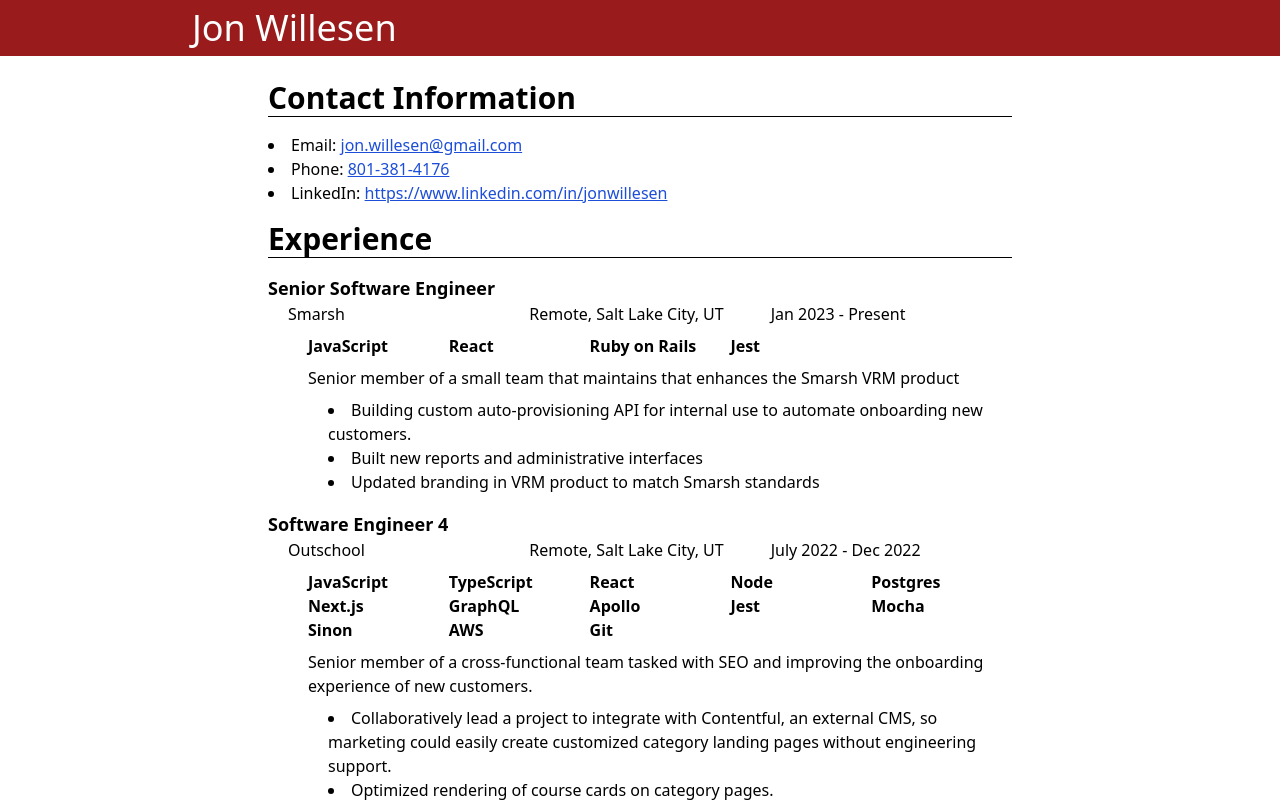
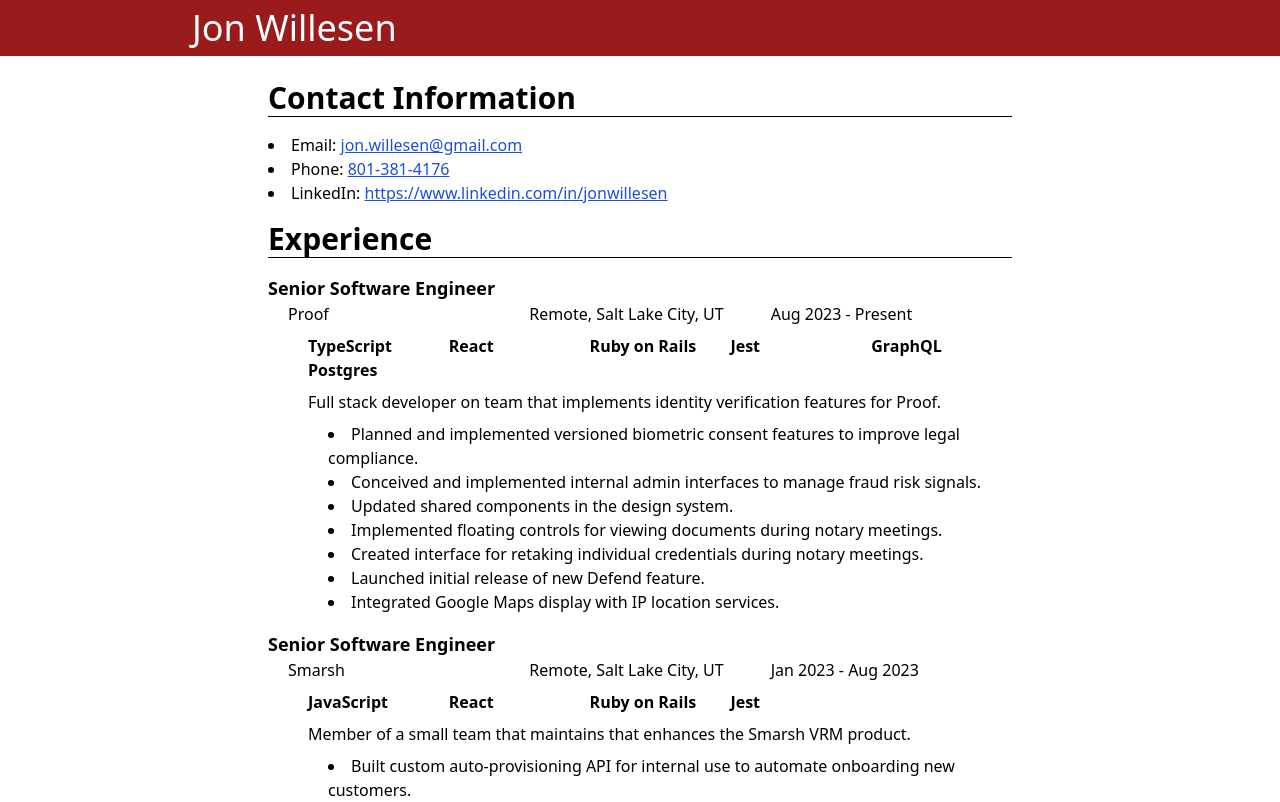
Before and after one commit to jwillesen/home, a React (Vite) app: page /resume in a window 1280 px wide. Shown: the top 802 px of the page. Built offline with nearby package versions, Linux system fonts and the light colour scheme; some icons are missing.

Commit message:
Updated with experience from Proof
- Also made the prior experience section smaller with less details
  before 2009

```diff
--- a/src/components/resume/experience-summary.tsx
+++ b/src/components/resume/experience-summary.tsx
@@ -10,8 +10,8 @@
   return (
     <>
       <SectionHeader>Experience</SectionHeader>
-      {experiences.map((experience, index) => (
-        <ExperienceItem key={index} experience={experience} />
+      {experiences.map((experience) => (
+        <ExperienceItem key={experience.dates} experience={experience} />
       ))}
     </>
   )
--- a/src/components/resume/experience.tsx
+++ b/src/components/resume/experience.tsx
@@ -1,4 +1,3 @@
-/* eslint-disable react/no-unescaped-entities */
 import type { ReactNode } from "react"
 
 export type ExperienceBullet = ReactNode | ExperienceBullet[]
@@ -16,25 +15,67 @@
 
 export const experiences: Experience[] = [
   {
+    business: "Proof",
+    title: "Senior Software Engineer",
+    dates: "Aug 2023 - Present",
+    duration: "current",
+    location: "Remote, Salt Lake City, UT",
+    skills: [
+      "TypeScript",
+      "React",
+      "Ruby on Rails",
+      "Jest",
+      "GraphQL",
+      "Postgres",
+    ],
+    summary: (
+      <>
+        Full stack developer on team that implements identity verification
+        features for Proof.
+      </>
+    ),
+    bullets: [
+      <>
+        Planned and implemented versioned biometric consent features to improve
+        legal compliance.
+      </>,
+      <>
+        Conceived and implemented internal admin interfaces to manage fraud risk
+        signals.
+      </>,
+      <>Updated shared components in the design system.</>,
+      <>
+        Implemented floating controls for viewing documents during notary
+        meetings.
+      </>,
+      <>
+        Created interface for retaking individual credentials during notary
+        meetings.
+      </>,
+      <>Launched initial release of new Defend feature.</>,
+      <>Integrated Google Maps display with IP location services.</>,
+    ],
+  },
+  {
     business: "Smarsh",
     title: "Senior Software Engineer",
-    dates: "Jan 2023 - Present",
-    duration: "current",
+    dates: "Jan 2023 - Aug 2023",
+    duration: "8 mos",
     location: "Remote, Salt Lake City, UT",
     skills: ["JavaScript", "React", "Ruby on Rails", "Jest"],
     summary: (
       <>
-        Senior member of a small team that maintains that enhances the Smarsh
-        VRM product
+        Member of a small team that maintains that enhances the Smarsh VRM
+        product.
       </>
     ),
     bullets: [
       <>
-        Building custom auto-provisioning API for internal use to automate
+        Built custom auto-provisioning API for internal use to automate
         onboarding new customers.
       </>,
-      <>Built new reports and administrative interfaces</>,
-      <>Updated branding in VRM product to match Smarsh standards</>,
+      <>Built new reports and administrative interfaces.</>,
+      <>Updated branding in VRM product to match Smarsh standards.</>,
     ],
   },
   {
@@ -56,12 +97,11 @@
       "Mocha",
       "Sinon",
       "AWS",
-      "Git",
     ],
     summary: (
       <>
-        Senior member of a cross-functional team tasked with SEO and improving
-        the onboarding experience of new customers.
+        Member of a cross-functional team tasked with SEO and improving the
+        onboarding experience of new customers.
       </>
     ),
     bullets: [
@@ -81,7 +121,6 @@
     duration: "1 yr, 1 mo",
     location: "Remote, Salt Lake City, UT",
     skills: [
-      "JavaScript",
       "TypeScript",
       "React",
       "Node",
@@ -93,7 +132,6 @@
       "Webpack",
       "Jest",
       "AWS",
-      "Git",
     ],
     summary: (
       <>
@@ -154,7 +192,6 @@
       "Recoil",
       "D3",
       "Jest",
-      "Git",
     ],
     summary: <>Lead front-end web developer for my team.</>,
     bullets: [
@@ -190,7 +227,6 @@
       "RSpec",
       "Selenium",
       "AWS",
-      "Git",
     ],
     summary: (
       <>
@@ -253,6 +289,9 @@
       </>,
     ],
   },
+]
+
+export const priorExperiences: Experience[] = [
   {
     business: "Applied Signal Technology",
     title: "Senior Software Developer",
--- /dev/null
+++ b/src/components/resume/prior-experience-summary.tsx
@@ -0,0 +1,23 @@
+import { Experience } from "./experience"
+import SectionHeader from "./section-header"
+
+export interface Props {
+  experiences: Experience[]
+}
+
+export default function PriorExperienceSummary({ experiences }: Props) {
+  const renderPriorExperience = (experience: Experience) => (
+    <div key={experience.dates} className="ml-5 grid grid-cols-3">
+      <div>{experience.title}</div>
+      <div>{experience.business}</div>
+      <div>{experience.dates}</div>
+    </div>
+  )
+
+  return (
+    <>
+      <SectionHeader>Prior Experience</SectionHeader>
+      {experiences.map((experience) => renderPriorExperience(experience))}
+    </>
+  )
+}
--- a/src/components/resume/skills.tsx
+++ b/src/components/resume/skills.tsx
@@ -13,6 +13,8 @@
       "TypeScript",
       "React",
       "Node",
+      "Rest",
+      "GraphQL",
       "Ruby",
       "Ruby on Rails",
     ],
@@ -28,11 +30,9 @@
       "Next.js",
       "Webpack",
       "Redux",
-      "Recoil",
       "Tailwind CSS",
       "Lambda",
       "Rest",
-      "GraphQL",
       "Apollo",
       "Kafka",
       "RSpec",
--- a/src/pages/resume.tsx
+++ b/src/pages/resume.tsx
@@ -1,6 +1,7 @@
-import { experiences } from "@/components/resume/experience"
+import { experiences, priorExperiences } from "@/components/resume/experience"
 import ContactInformation from "@/components/resume/contact-information"
 import ExperienceSummary from "@/components/resume/experience-summary"
+import PriorExperienceSummary from "@/components/resume/prior-experience-summary"
 import Skills from "@/components/resume/skills"
 import Education from "@/components/resume/education"
 
@@ -10,6 +11,7 @@
       <h2 className="sr-only">Resume</h2>
       <ContactInformation />
       <ExperienceSummary experiences={experiences} />
+      <PriorExperienceSummary experiences={priorExperiences} />
       <Skills />
       <Education />
     </>
```
Also changed, not shown: 1 other file (tests, documents, lock files or other folders).
